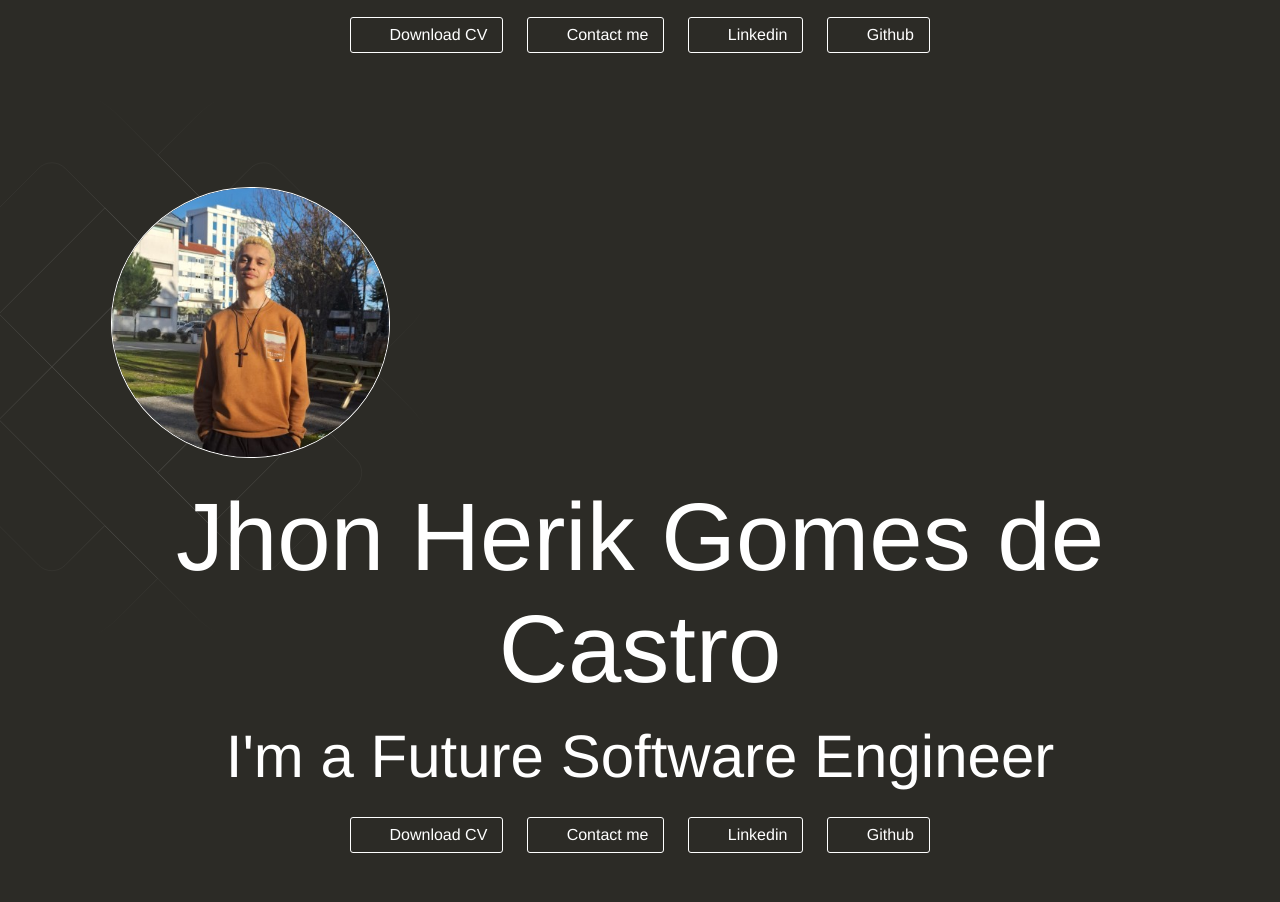
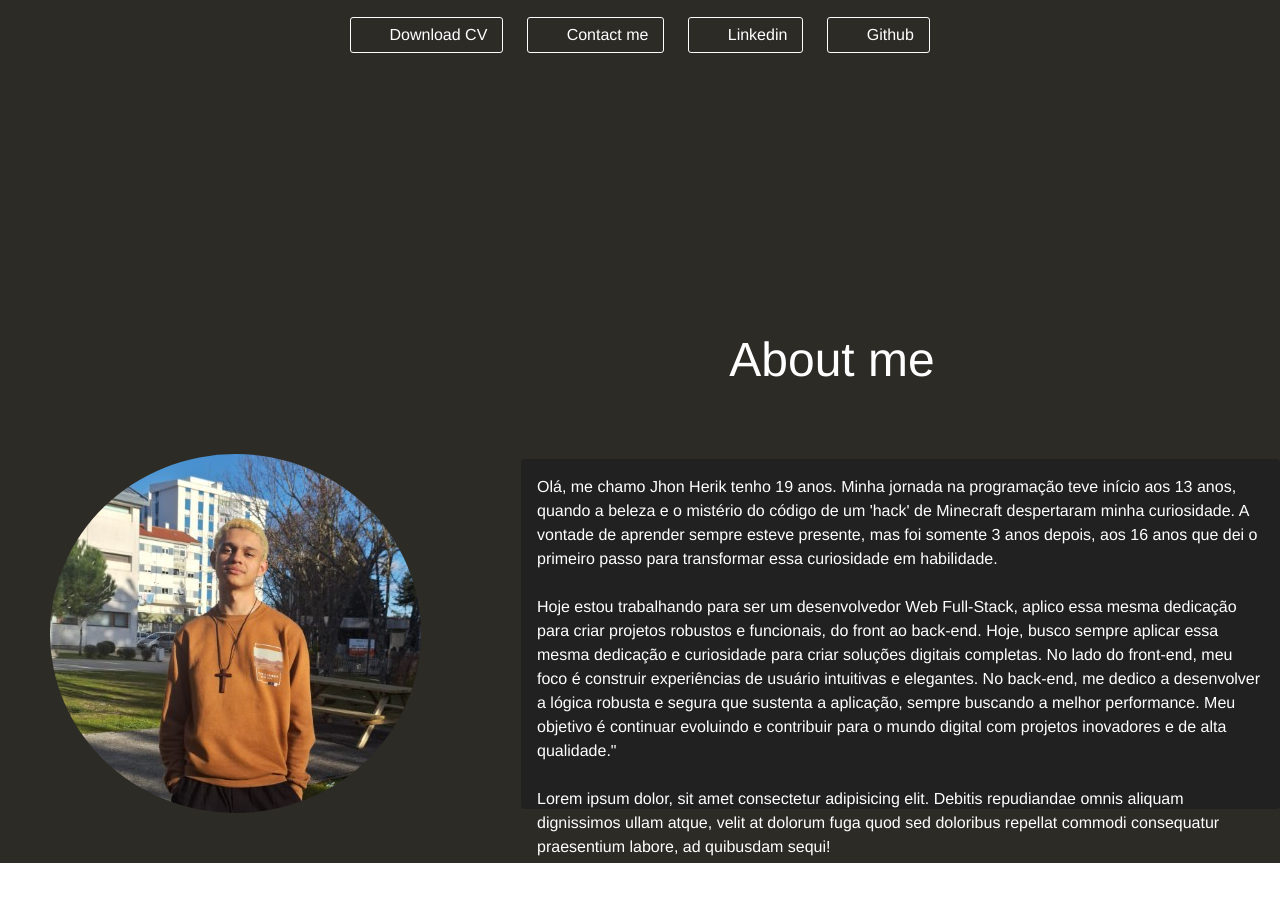
Before and after one commit to jhonherikgc/Portf-lio-Dev, a React (Vite) app: page / in a window 1280 px wide. Shown: the part 680-1582 px from the top of the page. After the commit the page ends 1543 px from the top, so only its background shows below. Built offline with nearby package versions, Linux system fonts and the light colour scheme; some icons are missing.

Commit message:
about me

```diff
--- a/src/pages/Sections/About/About.tsx
+++ b/src/pages/Sections/About/About.tsx
@@ -1,15 +1,112 @@
-import Navbar from "../../../components/Navbar"
-import Hero from "../Hero/Hero"
+import { styled, Typography } from "@mui/material";
+import Avatar from "../../../assets/images/avatar.png.jpg";
+
+// --- Styled Components --- //
 
 
+const StyledAbout = styled("section")(({ theme }) => ({
+  backgroundColor: theme.palette.primary.main,
+  height: "100%",
+  marginTop: "-10vh",
+  display: "flex",
+  alignItems: "center",
+  [theme.breakpoints.up("xs")]: {
+    paddingTop: "100px",
+  },
+  [theme.breakpoints.up("md")]: {
+    paddingTop: "100px",
+  },
+}));
+
+const StyledImg = styled("img")(({ theme }) => ({
+  borderRadius: "50%",
+  position: "relative",
+  margin: "50px 50px",
+  [theme.breakpoints.down("md")]: {
+    margin: "30px auto",
+    width: "200px",
+    height: "200px",
+  },
+}));
+
+const StyledContentWrapper = styled("div")(({ theme }) => ({
+  display: "flex",
+  alignItems: "center",
+  justifyContent: "center",
+  [theme.breakpoints.down("md")]: {
+    flexDirection: "column",
+    textAlign: "center",
+    padding: "0 20px",
+  },
+}));
+
+const StyledContainer = styled("div")(({ theme }) => ({
+  display: "flex",
+  flexDirection: "column",
+  marginBottom:"30px",
+  gap: theme.spacing(8),
+  marginTop: theme.spacing(4),
+  padding: theme.spacing(2),
+  borderRadius: theme.shape.borderRadius,
+  backgroundColor: theme.palette.grey[900],
+  color: theme.palette.common.white,
+  [theme.breakpoints.up("md")]: {
+    maxWidth: "900px",
+    width: "100%",
+    marginLeft: "50px",
+    height:"350px",
+  },
+  [theme.breakpoints.down("md")]: {
+    padding: theme.spacing(1),
+    gap: theme.spacing(2),
+  },
+}));
+
+// --- Main Component --- //
+
 const About = () => {
+  return (
+    <StyledAbout>
+      <section>
+        <Typography
+              color="primary.contrastText"
+              variant="h3"
+              textAlign="center"
+              pb={2}
+              sx={{
+                textAlign: { xs: "center", md: "center" },
+                marginLeft: {xs:"0",md:"30%"},
+                marginTop: {xs:"10vh", md:"15%"},
+              }}
+            >
+         About me
+        </Typography>
+        <StyledContentWrapper>
+          <StyledImg src={Avatar} alt="Avatar" />
+          <StyledContainer>
+            Olá, me chamo Jhon Herik tenho 19 anos. Minha jornada na programação teve início aos 13 anos, quando a beleza e o mistério do código de um 'hack' de Minecraft
+            despertaram minha curiosidade. A vontade de aprender sempre esteve presente, mas foi somente 3 anos depois,
+            aos 16 anos que dei o primeiro passo para transformar essa curiosidade em habilidade.
+            <br>
+            </br>
+            <br>
+            </br>
+            Hoje estou trabalhando para ser um desenvolvedor Web Full-Stack,
+            aplico essa mesma dedicação para criar projetos robustos e funcionais, do front ao back-end.
+            Hoje, busco sempre aplicar essa mesma dedicação e curiosidade para criar soluções digitais completas. No lado do front-end,
+            meu foco é construir experiências de usuário intuitivas e elegantes. No back-end, me dedico a desenvolver a lógica robusta e segura que sustenta a aplicação,
+            sempre buscando a melhor performance. Meu objetivo é continuar evoluindo e contribuir para o mundo digital com projetos inovadores e de alta qualidade."
+            <br>
+            </br>
+            <br>
+            </br>
+            Lorem ipsum dolor, sit amet consectetur adipisicing elit. Debitis repudiandae omnis aliquam dignissimos ullam atque,
+            velit at dolorum fuga quod sed doloribus repellat commodi consequatur praesentium labore, ad quibusdam sequi!
+            </StyledContainer>
+        </StyledContentWrapper>
+      </section>
+    </StyledAbout>
+  );
+};
 
-  return (
-    <>
-    <Navbar/>
-    <Hero/>
-    </>
-  )
-}
-
-export default About
+export default About;
```
